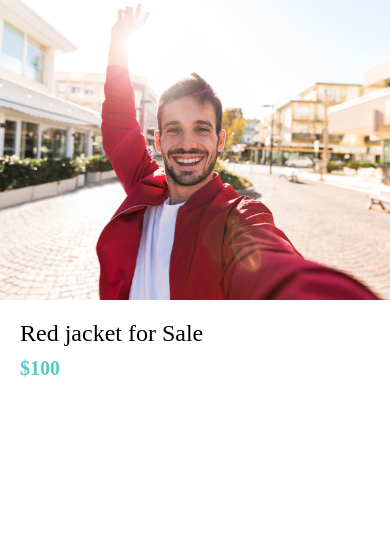
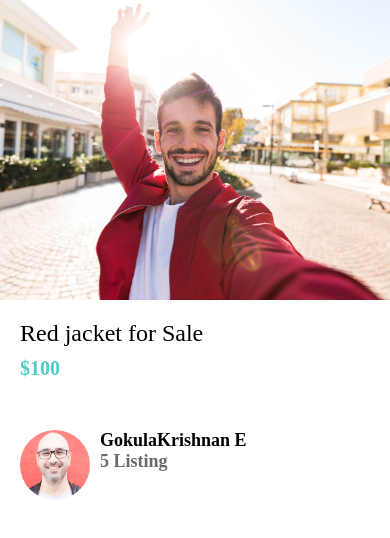
Before and after one commit to gkinfotech/RN-Mosh-Fundas-2022, a React Native app: screen / in a window 390 px wide. Shown: the top 538 px of the page. Built offline with nearby package versions, Linux system fonts and the light colour scheme.

Commit message:
ListItem Component Integration

```diff
--- /dev/null
+++ b/app/components/ListItem.js
@@ -0,0 +1,37 @@
+import {StyleSheet, Text, View, Image} from 'react-native';
+import React from 'react';
+import AppText from './AppText';
+import colors from '../config/colors';
+
+export default function ListItem({title, subTitle, image}) {
+  return (
+    <View style={styles.container}>
+      <Image style={styles.image} source={image} />
+      <View style={styles.textContainer}>
+        <AppText style={styles.title}>{title}</AppText>
+        <AppText style={styles.subtitle}>{subTitle}</AppText>
+      </View>
+    </View>
+  );
+}
+
+const styles = StyleSheet.create({
+  container: {
+    flexDirection: 'row',
+  },
+  image: {
+    width: 70,
+    height: 70,
+    borderRadius: 35,
+    marginRight: 10,
+  },
+  textContainer: {
+    flexDirection: 'column',
+  },
+  subtitle: {
+    color: colors.medium,
+  },
+  title: {
+    fontWeight: '600',
+  },
+});
--- a/app/config/colors.js
+++ b/app/config/colors.js
@@ -2,6 +2,7 @@ export default {
   primary: '#fc5c65',
   secondary: '#4ecdc4',
   black: '#000',
-  white:'#fff',
-  lightGrey: '#f8f4f4'
+  white: '#fff',
+  lightGrey: '#f8f4f4',
+  medium: '#6e6969',
 };
--- a/app/screens/ListingDetailsScreen.js
+++ b/app/screens/ListingDetailsScreen.js
@@ -2,23 +2,28 @@ import {StyleSheet, Text, View, Image} from 'react-native';
 import React from 'react';
 import colors from '../config/colors';
 import AppText from '../components/AppText';
+import ListItem from '../components/ListItem';
 
 export default function ListingDetailsScreen({image, title, SubTitle}) {
   return (
-    <View style={styles.container}>
+    <View>
       <Image style={styles.image} source={image} />
       <View style={styles.detailsContainer}>
         <AppText style={styles.title}>{title}</AppText>
         <AppText style={styles.price}>{SubTitle}</AppText>
+        <View style={styles.userContainer}>
+          <ListItem
+            title="GokulaKrishnan E"
+            subTitle="5 Listing"
+            image={require('../assets/mosh.jpg')}
+          />
+        </View>
       </View>
     </View>
   );
 }
 
 const styles = StyleSheet.create({
-  container: {
-    backgroundColor: colors.white,
-  },
   detailsContainer: {
     padding: 20,
   },
@@ -36,4 +41,7 @@ const styles = StyleSheet.create({
     fontSize: 24,
     fontWeight: '500',
   },
+  userContainer: {
+    marginVertical: 40,
+  },
 });
--- a/app/screens/ViewImageScreen.js
+++ b/app/screens/ViewImageScreen.js
@@ -9,7 +9,7 @@ const ViewImageScreen = () => {
       <View style={styles.closeIcon}></View>
       <View style={styles.deleteIcon}></View>
       <Image
-        resizeMode="contain"
+        resizeMode="center"
         style={styles.imageContainer}
         source={require('../assets/chair.jpg')}
       />
```
Also changed, not shown: App.js (+8 -1 lines).
